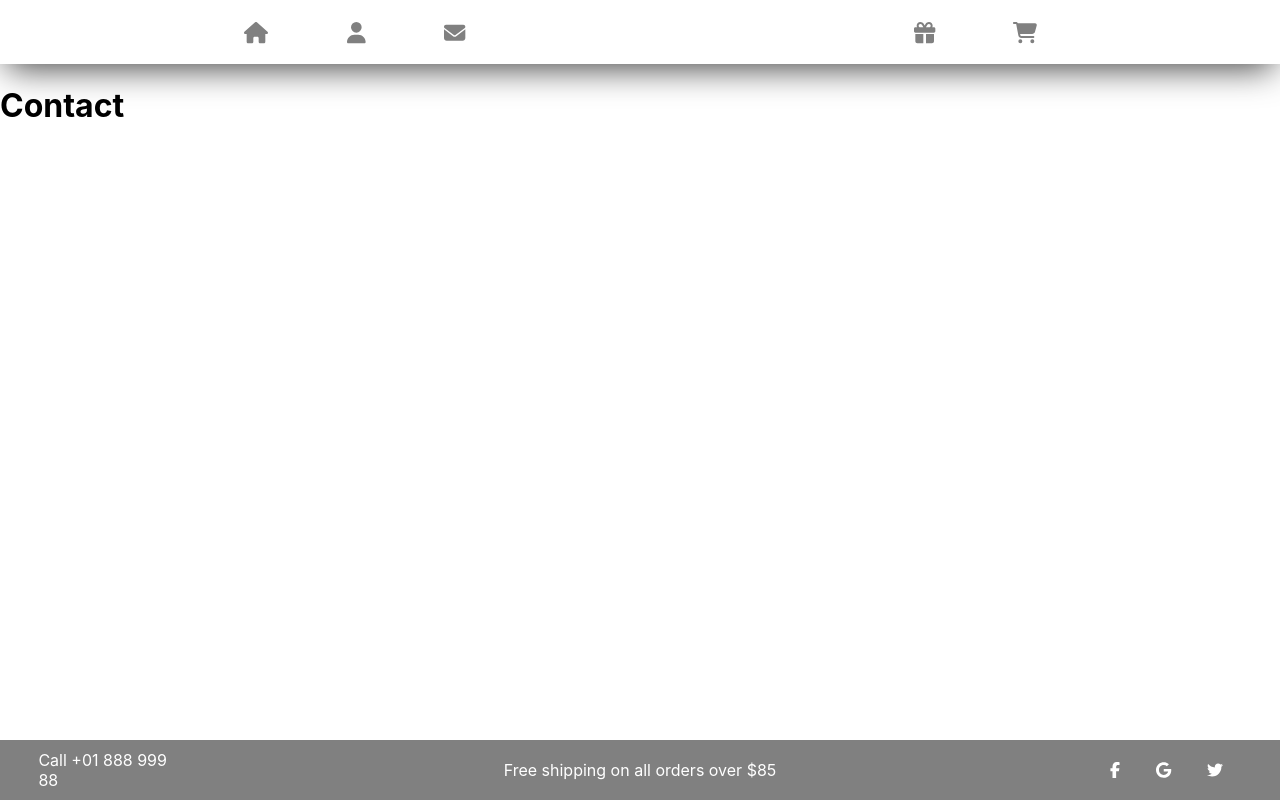
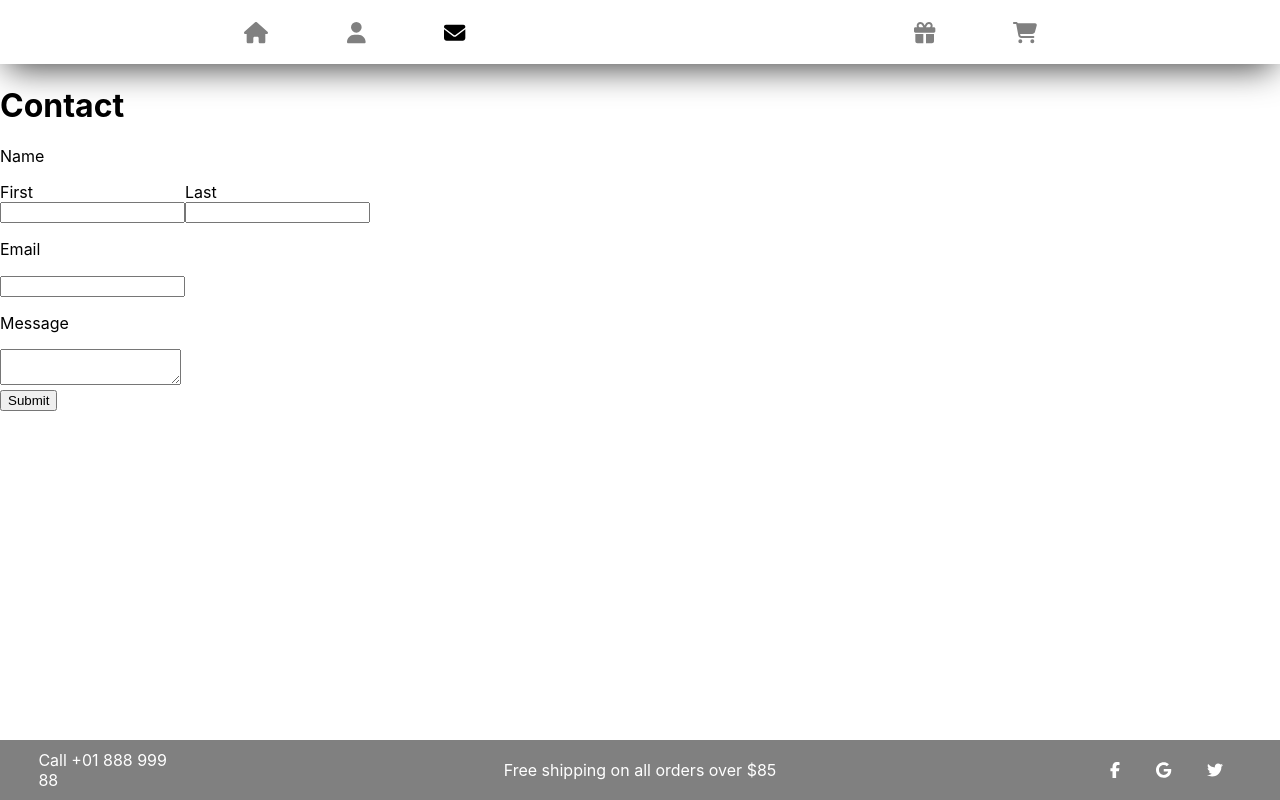
Before and after one commit to HaydenBurkerDP/react-capstone, a React (Create React App) app: page /contact in a window 1280 px wide. Built offline with nearby package versions, Linux system fonts and the light colour scheme.

Commit message:
added contact form and favicon, changed navbar to show the current page you are on

```diff
--- a/src/components/navigation/NavBar.js
+++ b/src/components/navigation/NavBar.js
@@ -1,4 +1,4 @@
-import { Link } from "react-router-dom";
+import { NavLink } from "react-router-dom";
 import { FontAwesomeIcon } from "@fortawesome/react-fontawesome";
 import {
   faCartShopping,
@@ -12,27 +12,27 @@ export default function NavBar() {
   return (
     <div className="nav-bar-container">
       <div className="left-icons">
-        <Link to="/">
+        <NavLink exact to="/">
           <FontAwesomeIcon className="icon" icon={faHouse} />
-        </Link>
+        </NavLink>
 
-        <Link to="/about">
+        <NavLink to="/about">
           <FontAwesomeIcon className="icon" icon={faUser} />
-        </Link>
+        </NavLink>
 
-        <Link to="/contact">
+        <NavLink to="/contact">
           <FontAwesomeIcon className="icon" icon={faEnvelope} />
-        </Link>
+        </NavLink>
       </div>
 
       <div className="right-icons">
-        <Link to="/products">
+        <NavLink to="/products">
           <FontAwesomeIcon className="icon" icon={faGift} />
-        </Link>
+        </NavLink>
 
-        <Link to="/cart">
+        <NavLink to="/cart">
           <FontAwesomeIcon className="icon" icon={faCartShopping} />
-        </Link>
+        </NavLink>
       </div>
     </div>
   );
--- a/src/components/pages/Contact.js
+++ b/src/components/pages/Contact.js
@@ -1,3 +1,38 @@
+import { useState } from "react";
+
 export default function Contact() {
-  return <h1>Contact</h1>;
+  return (
+    <div className="contact-page-container">
+      <h1>Contact</h1>
+      <form>
+        <div className="name-wrapper">
+          <p>Name</p>
+
+          <div className="name-fields">
+            <div className="name-field">
+              <label htmlFor="first-name">First</label>
+              <input type="text" />
+            </div>
+
+            <div className="name-field">
+              <label htmlFor="last-name">Last</label>
+              <input type="text" />
+            </div>
+          </div>
+        </div>
+
+        <div className="email-wrapper">
+          <p>Email</p>
+          <input type="text" />
+        </div>
+
+        <div className="message-wrapper">
+          <p>Message</p>
+          <textarea></textarea>
+        </div>
+
+        <button type="submit">Submit</button>
+      </form>
+    </div>
+  );
 }
--- a/src/styles/navigation/nav-bar.scss
+++ b/src/styles/navigation/nav-bar.scss
@@ -12,28 +12,28 @@
     display: flex;
     justify-content: space-around;
     width: 300px;
-
-    .icon {
-      color: gray;
-      transition: 0.5s;
-
-      &:hover {
-        color: green;
-      }
-    }
   }
 
   .right-icons {
     display: flex;
     justify-content: space-around;
     width: 200px;
+  }
 
-    .icon {
+  .left-icons,
+  .right-icons {
+    a {
       color: gray;
-      transition: 0.5s;
 
+      .icon {
+        transition: 0.5s;
+      }
       &:hover {
         color: green;
+      }
+
+      &.active {
+        color: black;
       }
     }
   }
--- a/src/styles/pages/contact.scss
+++ b/src/styles/pages/contact.scss
@@ -0,0 +1,12 @@
+.contact-page-container {
+  .name-wrapper {
+    .name-fields {
+      display: flex;
+
+      .name-field {
+        display: flex;
+        flex-direction: column;
+      }
+    }
+  }
+}
```
Also changed, not shown: 1 other file (tests, documents, lock files or other folders).
